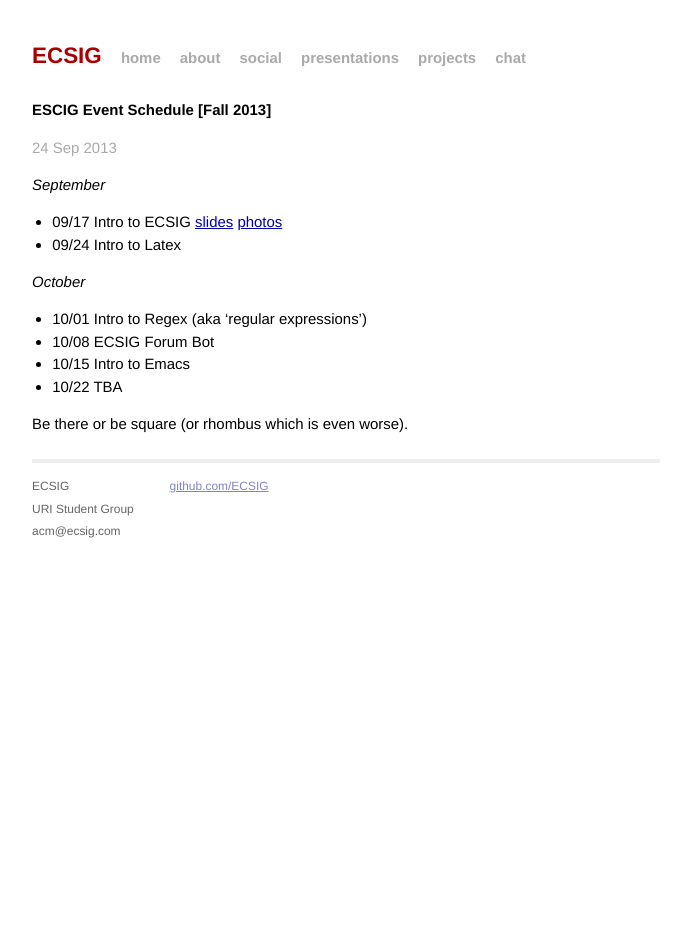
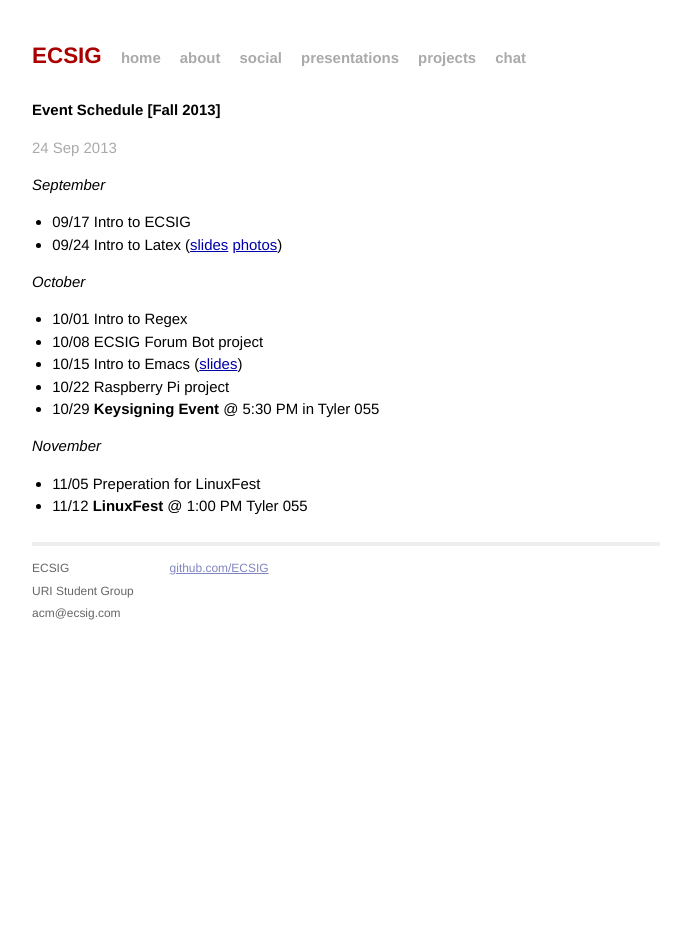
Before and after one commit to ECSIG/ecsig.com, a Jekyll site: the page built from _posts/2013-09-24-Fall-2013-event-schedule.markdown, in a window 1280 px wide. Shown: the whole page, without its empty margins (294-985 px from the left). Built offline with Jekyll 4.4.1, drawn with Linux system fonts in a browser that asks for light colours; Markdown is read by kramdown in place of the engine named in the settings.

Commit message:
Updated event schedule post.

```diff
--- a/_posts/2013-09-24-Fall-2013-event-schedule.markdown
+++ b/_posts/2013-09-24-Fall-2013-event-schedule.markdown
@@ -1,23 +1,30 @@
 ---
 layout: post
-title:  "ESCIG Event Schedule [Fall 2013]"
+title:  "Event Schedule [Fall 2013]"
 date:   2013-09-24
 tags: [events]
 ---
 
 *September*
 
-- 09/17 Intro to ECSIG [slides][latex-slides] [photos][latex-photos]
-- 09/24 Intro to Latex
+- 09/17 Intro to ECSIG
+- 09/24 Intro to Latex ([slides][latex-slides] [photos][latex-photos])
 
 *October*
 
-- 10/01 Intro to Regex (aka 'regular expressions')
-- 10/08 ECSIG Forum Bot
-- 10/15 Intro to Emacs
-- 10/22 TBA
+- 10/01 Intro to Regex
+- 10/08 ECSIG Forum Bot project
+- 10/15 Intro to Emacs   ([slides][emacs-slides])
+- 10/22 Raspberry Pi project
+- 10/29 **Keysigning Event** @ 5:30 PM in Tyler 055
 
-Be there or be square (or rhombus which is even worse).
+*November*
+
+- 11/05 Preperation for LinuxFest
+- 11/12 **LinuxFest** @ 1:00 PM Tyler 055
+
+
 
 [latex-slides]:https://github.com/ECSIG/presentations/blob/master/latex/latex.pdf?raw=true
 [latex-photos]:http://forums.ecsig.com/t/latex-24-september/103/5
+[emacs-slides]:https://github.com/ECSIG/presentations/blob/master/emacs/emacs.pdf
```
